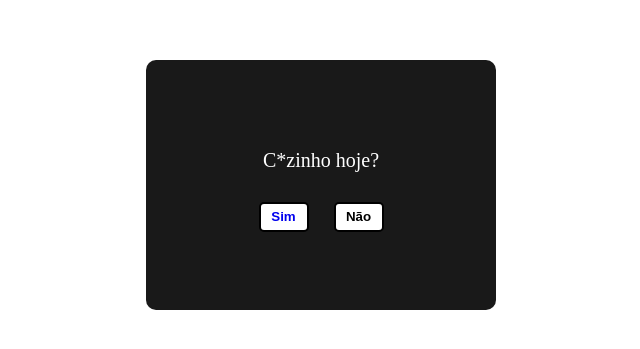
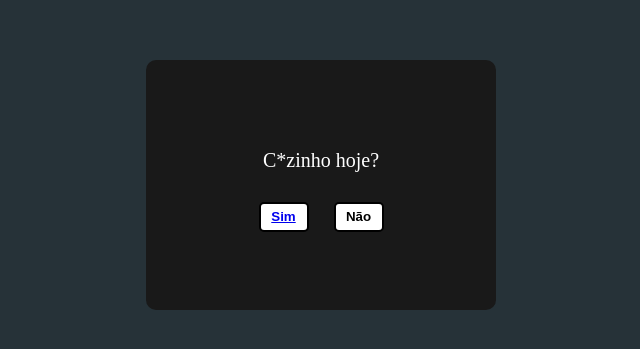
Before and after one commit to Eric100k/coringando, a plain HTML site: page cszinho.html in a window 1280 px wide. Shown: the part 223-572 px from the top of the page, without its empty margins (319-959 px from the left). Drawn offline with Linux system fonts and the light colour scheme.

Commit message:
Update cszinho.html

```diff
--- a/cszinho.html
+++ b/cszinho.html
@@ -9,6 +9,8 @@
             justify-content: center;
             align-items: center;
             height: 100vh;
+	        background-color: #263238;
+        }
         }
 
         a {
```
